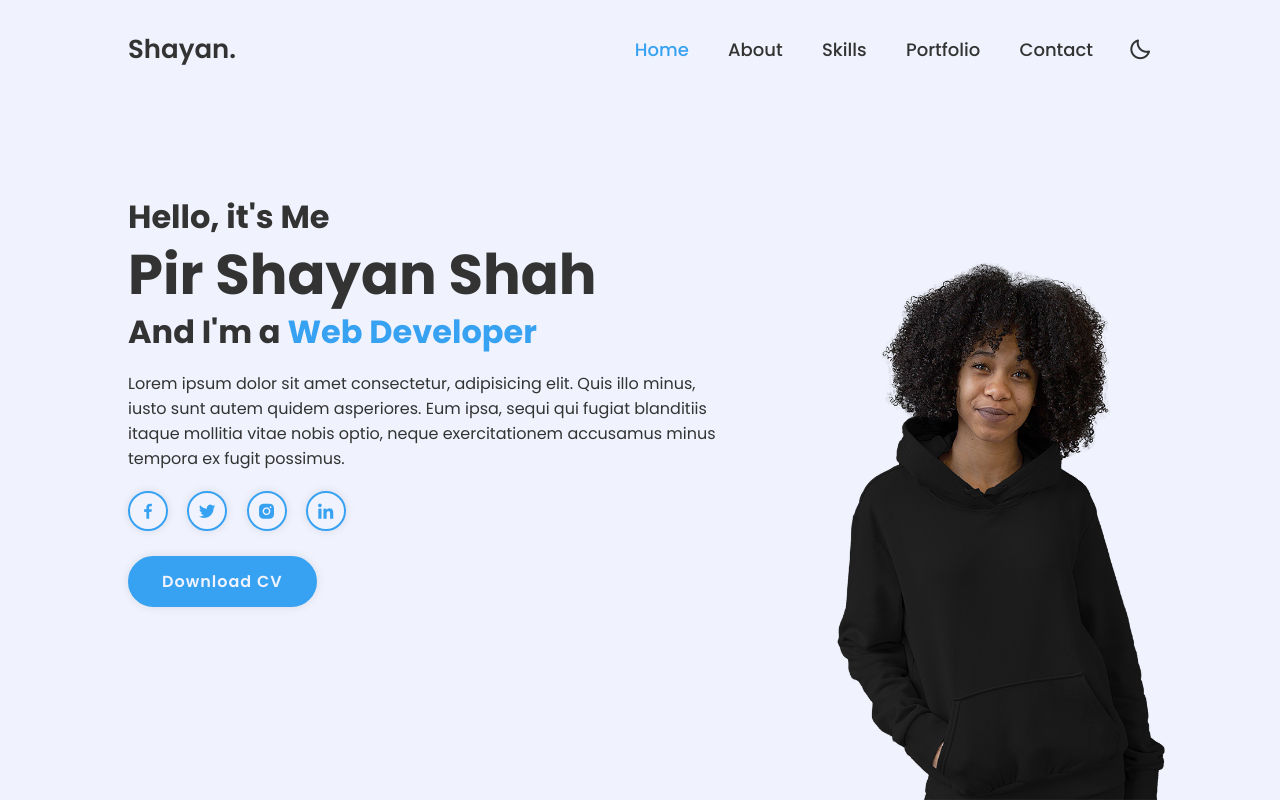
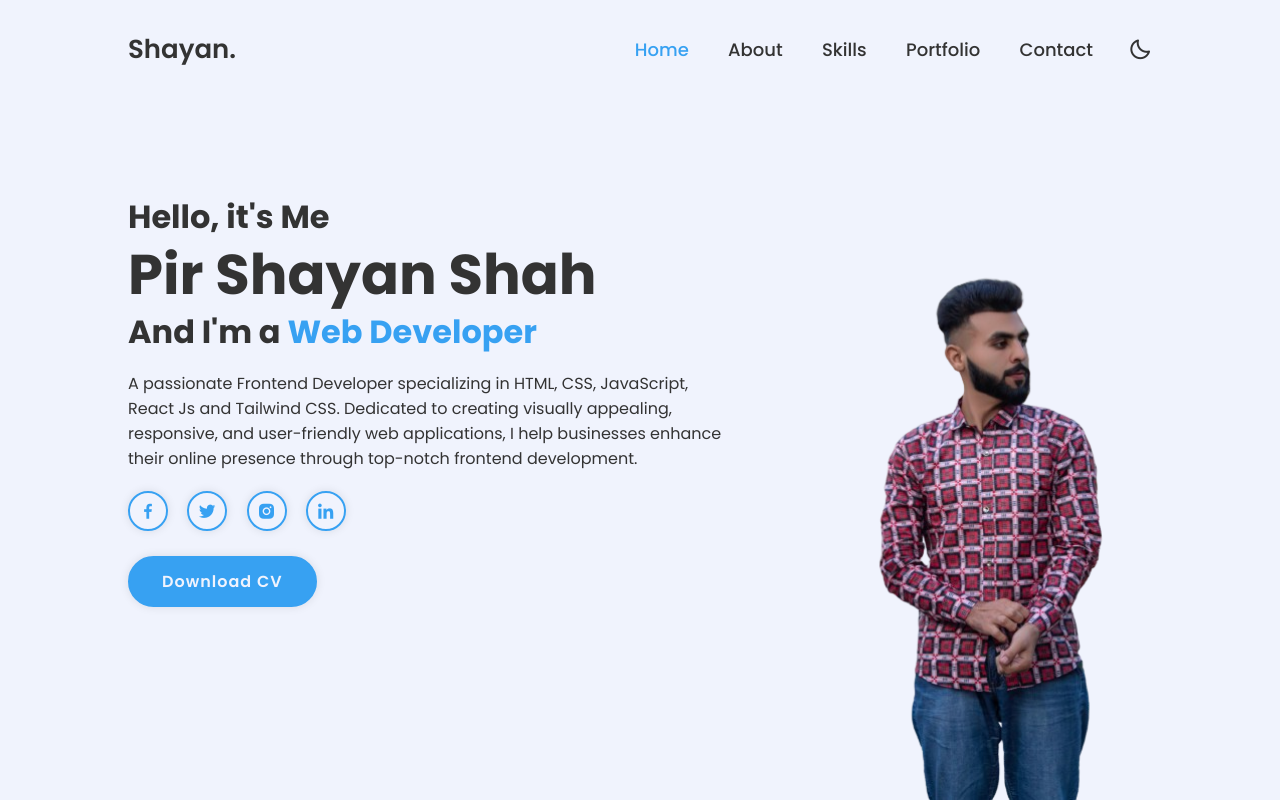
Before and after one commit to shayanshahDeveloper/Shayan-Shah-Portfolio, a plain HTML site: page index.html in a window 1280 px wide. Drawn offline with nearby package versions, Linux system fonts and the light colour scheme.

Commit message:
Assets Changes & Minor Bugs fix

```diff
--- a/index.html
+++ b/index.html
@@ -4,9 +4,7 @@
     <meta charset="UTF-8" />
     <meta http-equiv="X-UA-Compatible" content="IE=edge" />
     <meta name="viewport" content="width=device-width, initial-scale=1.0" />
-    <title>
-      Portfolio Website With Dark Light Mode HTML CSS Javascript | Codehal
-    </title>
+    <title>Shayan Shah | Portfolio</title>
     <link rel="stylesheet" href="style.css" />
     <link
       href="https://unpkg.com/boxicons@2.1.4/css/boxicons.min.css"
@@ -15,7 +13,7 @@
   </head>
 
   <body>
-    <div class="container" id="container">
+    <div class="container active" id="container">
       <header class="header">
         <a href="#" class="logo">Shayan.</a>
         <nav class="navbar">
@@ -36,10 +34,11 @@
           <h1>Pir Shayan Shah</h1>
           <h3>And I'm a <span>Web Developer</span></h3>
           <p>
-            Lorem ipsum dolor sit amet consectetur, adipisicing elit. Quis illo
-            minus, iusto sunt autem quidem asperiores. Eum ipsa, sequi qui
-            fugiat blanditiis itaque mollitia vitae nobis optio, neque
-            exercitationem accusamus minus tempora ex fugit possimus.
+            A passionate Frontend Developer specializing in HTML, CSS,
+            JavaScript, React Js and Tailwind CSS. Dedicated to creating
+            visually appealing, responsive, and user-friendly web applications,
+            I help businesses enhance their online presence through top-notch
+            frontend development.
           </p>
           <div class="social-media">
             <a href="#"><i class="bx bxl-facebook"></i></a>
@@ -50,7 +49,7 @@
           <a href="#" class="btn">Download CV</a>
         </div>
         <div class="home-img">
-          <img src="imgLight.png" />
+          <img src="./assets/lightmode.png" />
         </div>
       </section>
     </div>
--- a/script.js
+++ b/script.js
@@ -3,4 +3,32 @@ const container = document.querySelector(".container");
 const cloneContainer = container.cloneNode(true);
 cloneContainer.id = "dark-container";
 
-console.log9clo;
+document.body.appendChild(cloneContainer);
+cloneContainer.classList.remove("active");
+
+const toggleIcons = document.querySelectorAll(".toggle-icon");
+const icons = document.querySelectorAll(".toggle-icon i");
+const darkContainer = document.querySelector("#dark-container");
+
+// Dark Mode//
+
+const darkContainerImg = document.querySelector(
+  "#dark-container .home-img img"
+);
+darkContainerImg.src = "./assets/darkmode.png";
+
+toggleIcons.forEach((toggle) => {
+  toggle.addEventListener("click", () => {
+    toggle.classList.add("disabled");
+
+    setTimeout(() => {
+      toggle.classList.remove("disabled");
+    }, 1500);
+
+    icons.forEach((icon) => {
+      icon.classList.toggle("bx-sun");
+    });
+    container.classList.toggle("active");
+    darkContainer.classList.toggle("active");
+  });
+});
--- a/style.css
+++ b/style.css
@@ -1,4 +1,6 @@
 @import url("https://fonts.googleapis.com/css2?family=Poppins:wght@300;400;500;600;700;800;900&display=swap");
+
+/* Linkedin Shayan Shah */
 
 * {
   padding: 0;
@@ -9,6 +11,7 @@
 }
 
 .container {
+  position: relative;
   background: #f0f3fd;
   color: #333;
 }
@@ -48,6 +51,10 @@
   display: flex;
   font-size: 24px;
   cursor: pointer;
+}
+
+.toggle-icon.disabled {
+  pointer-events: none;
 }
 
 .home {
@@ -122,7 +129,40 @@
 .home-img img {
   position: absolute;
   bottom: 0;
-  right: 30px;
-  width: 38%;
+  right: 90px;
+  width: 32%;
   pointer-events: none;
 }
+
+#dark-container {
+  position: absolute;
+  top: 0;
+  left: 0;
+  background: #15202b;
+  width: 100%;
+  color: #f0f3fd;
+}
+
+#dark-container .logo,
+#dark-container .navbar a {
+  color: #f0f3fd;
+}
+
+#dark-container .navbar a:hover,
+#dark-container .navbar a.active {
+  color: #37a1f2;
+}
+
+#container,
+#dark-container {
+  clip-path: circle(0% at 0 0);
+  transition-delay: 1.5s;
+}
+
+.active#container,
+.active#dark-container {
+  z-index: 1;
+  clip-path: circle(150% at 0 0);
+  transition: 1.5s cubic-bezier(0.645, 0.045, 0.355, 1);
+  transition-delay: 0s;
+}
```
Also changed, not shown: assets/darkmode.png (added), assets/lightmode.png (added), black.png (added), imgDark.png (deleted), imgLight.png (deleted).
